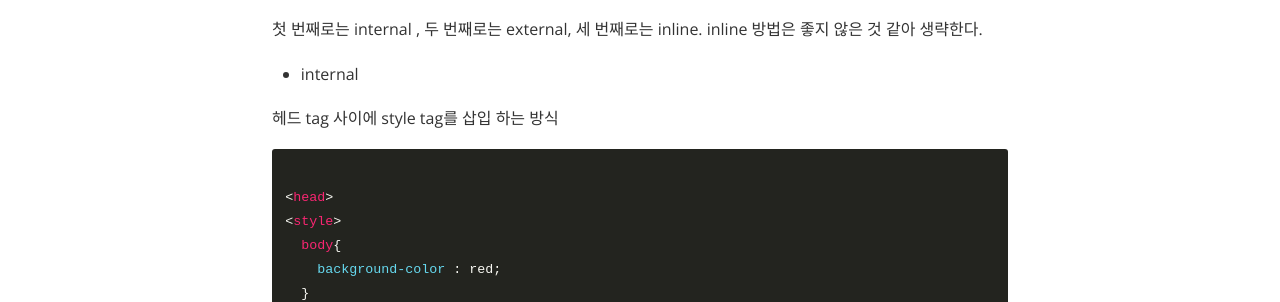
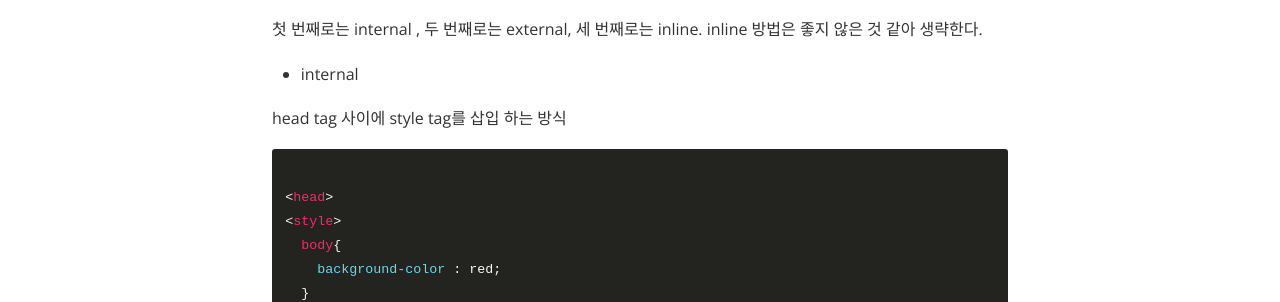
Before and after one commit to soob-forest/soob-forest.github.io, a Jekyll site: the page built from _posts/2019-08-27-html&css3.markdown, in a window 1280 px wide. Shown: the part 444-746 px from the top of the page. Built offline with Jekyll 4.4.1, drawn with Linux system fonts in a browser that asks for light colours; nearby versions of some CDN libraries.

Commit message:
Update 2019-08-27-html&css3.markdown

````diff
--- a/_posts/2019-08-27-html&css3.markdown
+++ b/_posts/2019-08-27-html&css3.markdown
@@ -16,7 +16,7 @@ inline 방법은 좋지 않은 것 같아 생략한다.
 
 - internal
 
-헤드 tag 사이에 style tag를 삽입 하는 방식
+head tag 사이에 style tag를 삽입 하는 방식
 
 ```
 
````
